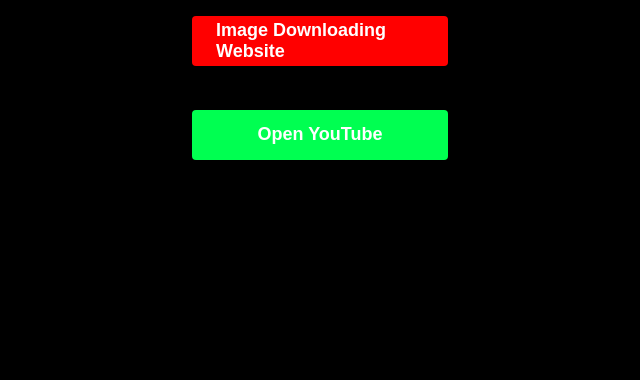
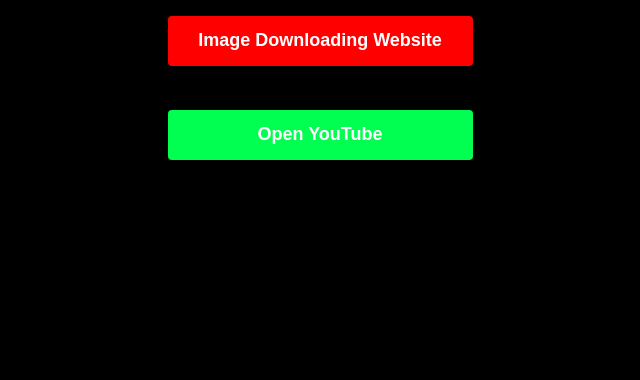
Before and after one commit to GhostHacker0101/webRedirecter, a plain HTML site: page index.html in a window 1280 px wide. Shown: the part 420-800 px from the top of the page, without its empty margins (320-960 px from the left). Drawn offline with Linux system fonts and the light colour scheme.

Commit message:
Update index.html
use button width in px

```diff
--- a/index.html
+++ b/index.html
@@ -77,7 +77,7 @@ h1 {
 }
 #button {
             margin: 22px 0;
-            width: 20vw;
+            width: 305px;
             height: 50px;
             padding: 12px 24px;
             display: flex;justify-content: center;align-items: center;
@@ -95,7 +95,7 @@ h1 {
         }
 #dbutton {
             margin: 22px 0;
-            width: 20vw;
+            width: 305px;
             height: 50px;
             font-weight: bold;
             padding: 12px 24px;
```
